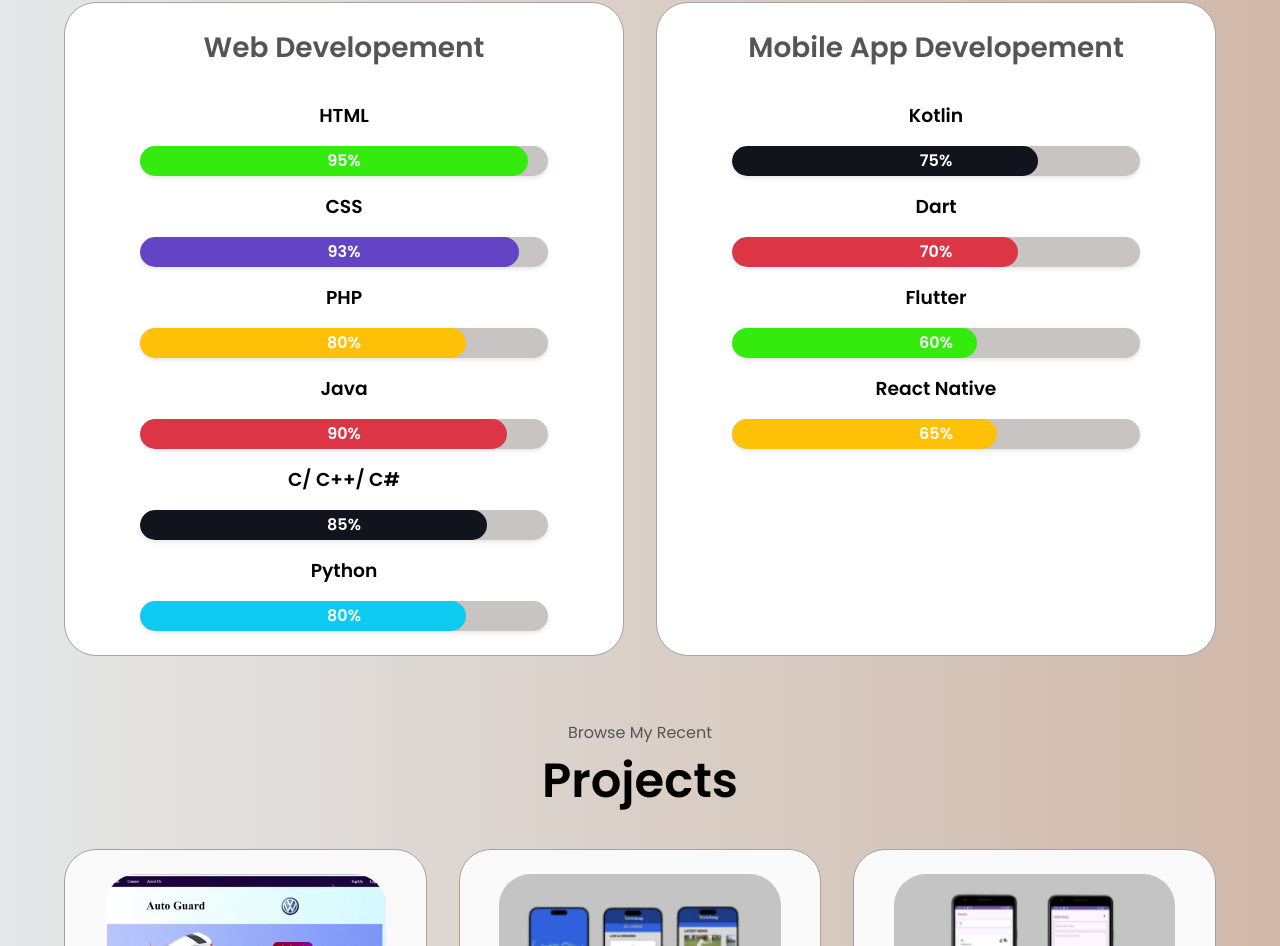
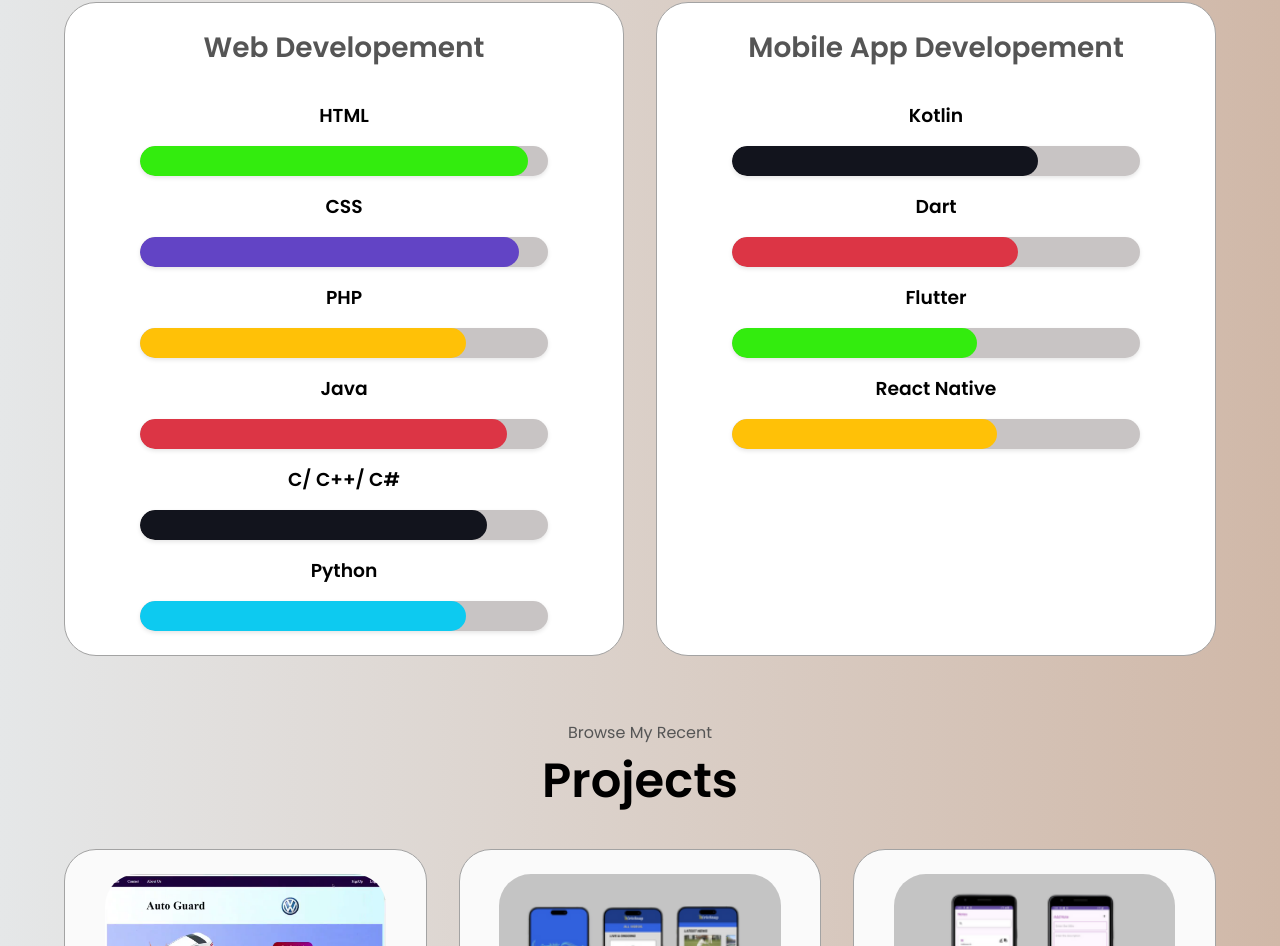
Before and after one commit to VihangaU/myPortfolio, a plain HTML site: page index.html in a window 1280 px wide. Shown: the part 1829-2775 px from the top of the page. Drawn offline with Linux system fonts and the light colour scheme.

Commit message:
remove percentage

```diff
--- a/index.html
+++ b/index.html
@@ -210,7 +210,7 @@
                             <div class="progress-section">
                                 <div class="progress-container">
                                     <div class="progress-bar" id="progress-section-1" data-progress="60"></div>
-                                    <span class="progress-label">60%</span>
+                                    <span class="progress-label"></span>
                                 </div>
                             </div>
                         </article>
@@ -219,7 +219,7 @@
                             <div class="progress-section">
                                 <div class="progress-container">
                                     <div class="progress-bar" id="progress-section-3" data-progress="65"></div>
-                                    <span class="progress-label">65%</span>
+                                    <!-- <span class="progress-label">65%</span> -->
                                 </div>
                             </div>
                         </article>
--- a/style.css
+++ b/style.css
@@ -460,7 +460,7 @@ footer p{
     transition: width 1s;
 }
 
-.progress-label {
+/* .progress-label {
     position: absolute;
     width: 100%;
     text-align: center;
@@ -469,7 +469,7 @@ footer p{
     line-height: 30px;
     color: #fff;
     font-weight: bold;
-}
+} */
 
 #progress-section-1{
     background-color: #33EC0E;
```
